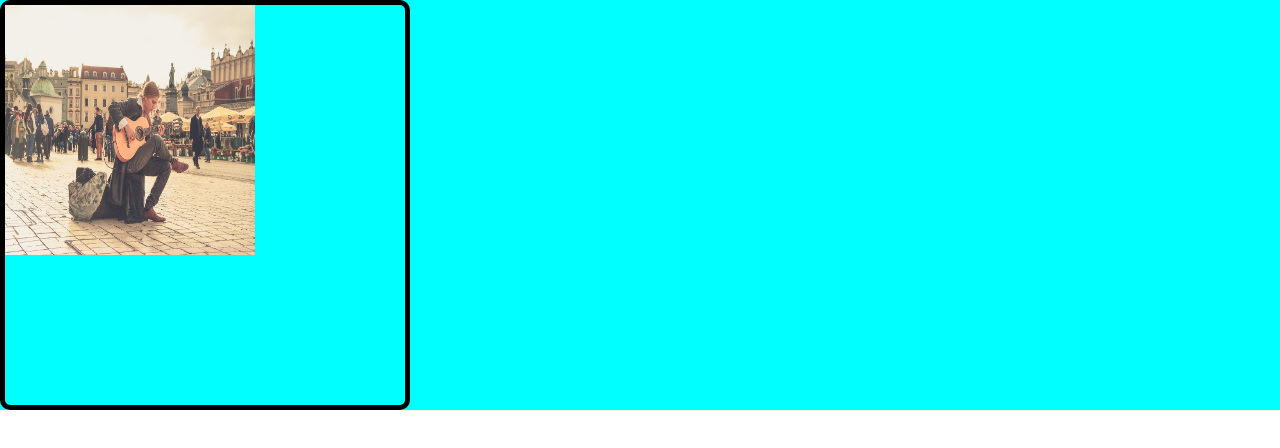
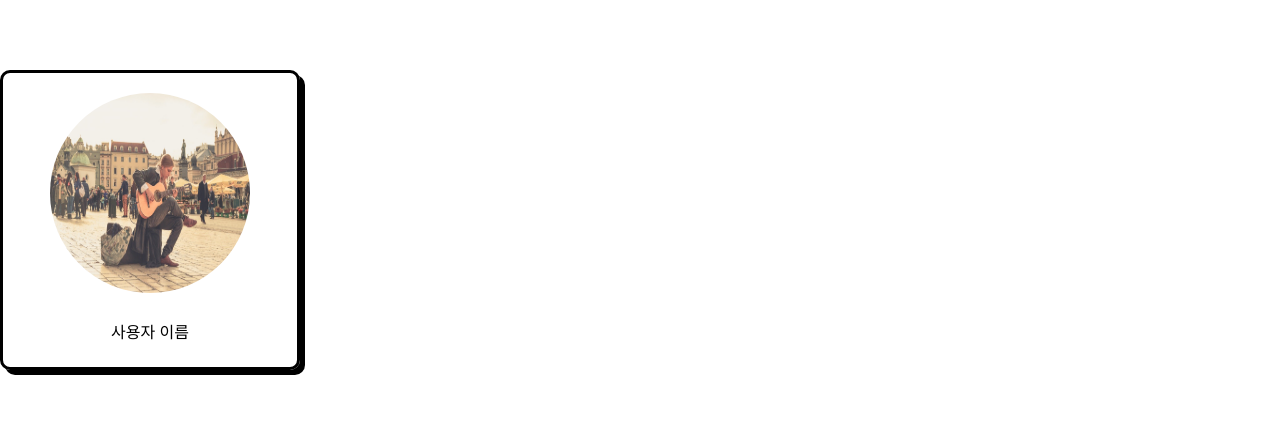
Before and after one commit to 7ZXU/s-gether, a React (Create React App) app: page / in a window 1280 px wide. Shown: the top 448 px of the page. Built offline with nearby package versions, Linux system fonts and the light colour scheme.

Commit message:
프로필 사진 박스

```diff
--- a/src/Components/SelectMenu.js
+++ b/src/Components/SelectMenu.js
@@ -0,0 +1,12 @@
+import React from 'react';
+import styled from 'styled-components';
+
+const MenuList = styled.div`
+  height: 500px;
+`;
+
+function SelectMenu() {
+  return <MenuList></MenuList>;
+}
+
+export default SelectMenu;
--- /dev/null
+++ b/src/Components/UserBlock.css
@@ -0,0 +1,27 @@
+.user-container-box {
+  border: 3px solid #000000;
+  border-radius: 10px;
+  width: 300px;
+  height: 300px;
+  padding: 20px;
+  box-sizing: border-box;
+
+  box-shadow: 5px 5px;
+}
+
+.user-photo {
+  display: flex;
+  justify-content: center;
+}
+
+.user-photo img {
+  width: 200px;
+  height: 200px;
+  border-radius: 50%;
+}
+
+.user-name {
+  display: flex;
+  justify-content: center;
+  padding: 10px 0;
+}
--- a/src/Components/UserBlock.js
+++ b/src/Components/UserBlock.js
@@ -1,24 +1,19 @@
-import React from 'react';
-import styled from 'styled-components';
+import React, { useState } from 'react';
+import './UserBlock.css';
 import test from '../img/example.jpg';
 
-const Container = styled.div`
-  border: 5px solid #000000;
-  border-radius: 10px;
-  width: 400px;
-  height: 400px;
-`;
+function UserBlock() {
+  const [username, setUsername] = useState('사용자 이름');
 
-const Photo = styled.img`
-  border: none;
-  border-radius: 100%;
-`;
-
-function UserBlock() {
   return (
-    <Container>
-      <img src={test} alt="사용자 이미지" width="250" height="250" />
-    </Container>
+    <div className="user-container-box">
+      <div className="user-photo">
+        <img src={test} alt="사용자 이미지" />
+      </div>
+      <div className="user-name">
+        <p>{username}</p>
+      </div>
+    </div>
   );
 }
 
--- a/src/Pages/MyPage.css
+++ b/src/Pages/MyPage.css
@@ -1,9 +1,20 @@
-body {
+* {
+  box-sizing: border-box;
+}
+.mypage-container {
+  max-width: 1280px;
+  margin: 70px auto;
+
+  display: flex;
+  flex-direction: row;
 }
 
-.mypage-container {
-  max-width: 1280px;
-  background-color: cyan;
-  margin-right: auto;
-  margin-left: auto;
+.user-menu {
+  /*
+  display: flex;
+  flex-direction: column; */
 }
+
+.menu-detail {
+  background-color: blanchedalmond;
+}
--- a/src/Pages/MyPage.js
+++ b/src/Pages/MyPage.js
@@ -1,11 +1,16 @@
 import React from 'react';
 import UserBlock from '../Components/UserBlock';
+import SelectMenu from '../Components/SelectMenu';
 import './MyPage.css';
 
 function MyPage() {
   return (
     <div className="mypage-container">
-      <UserBlock></UserBlock>
+      <div className="user-menu">
+        <UserBlock></UserBlock>
+        <SelectMenu></SelectMenu>
+      </div>
+      <div className="menu-detail"></div>
     </div>
   );
 }
```
Also changed, not shown: src/Components/SelectMenu.css (added).
